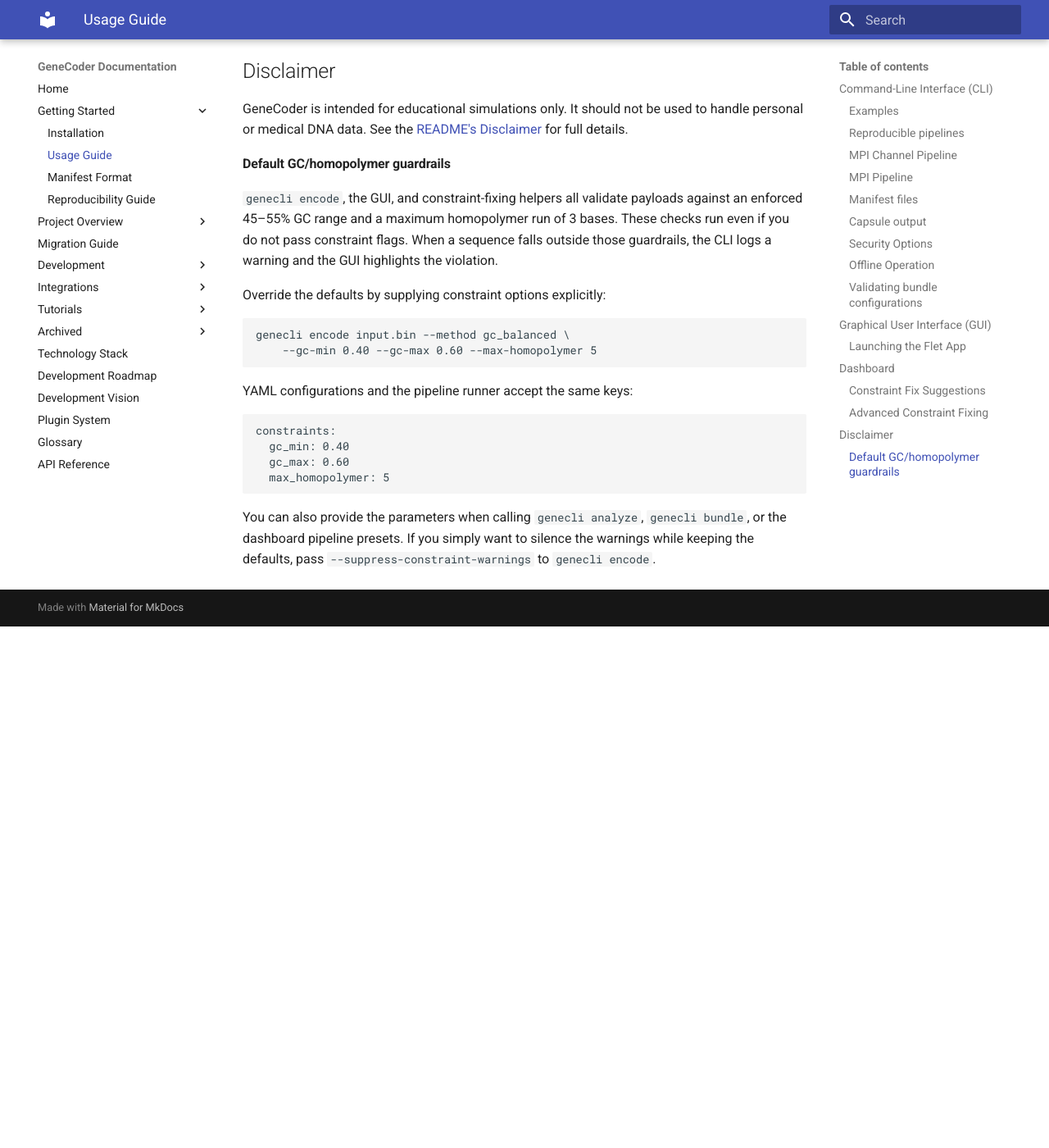
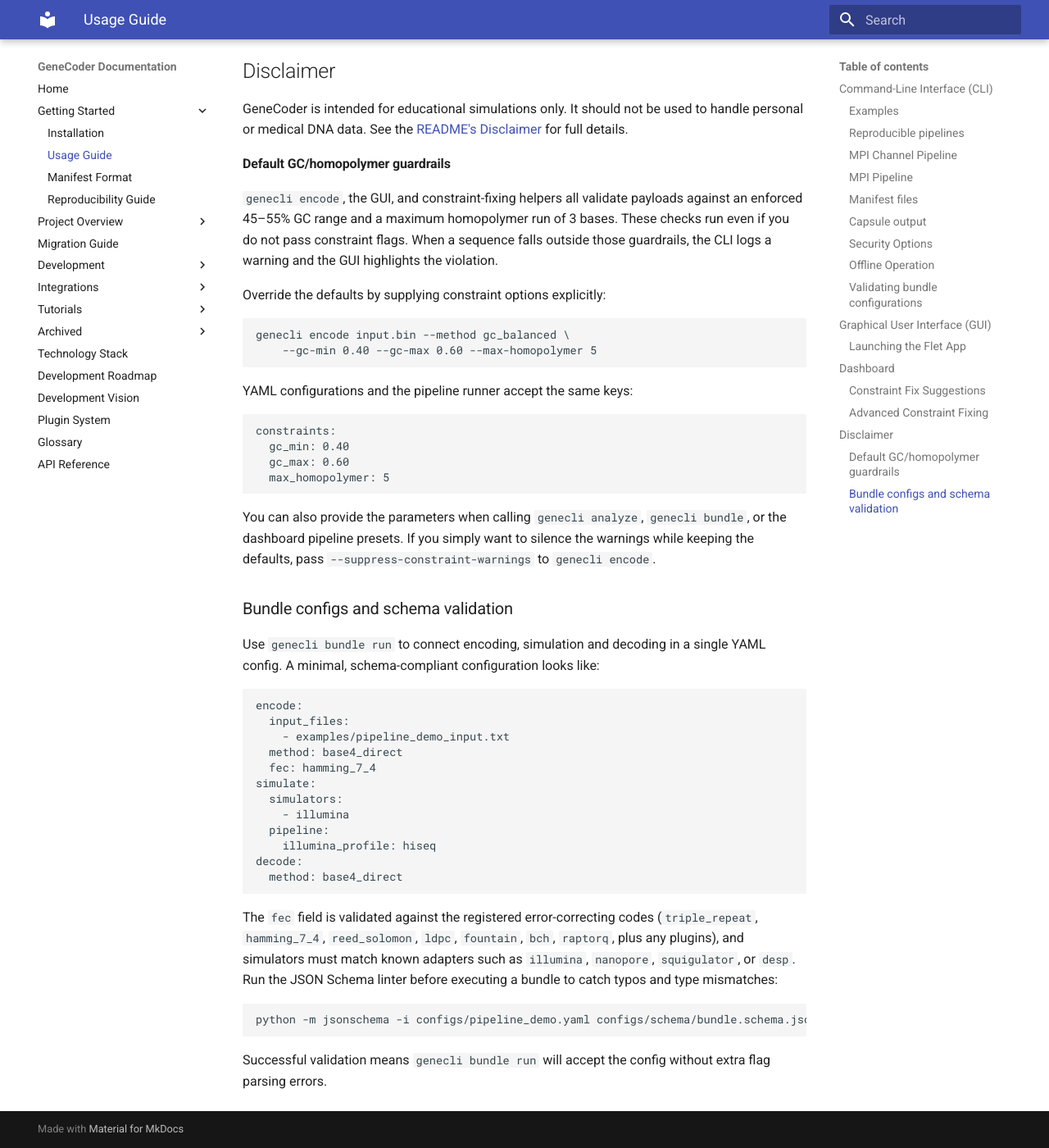
Before and after one commit to d0tTino/GeneCoder, an MkDocs documentation site: the page built from docs/usage.md, in a window 1280 px wide and 1400 px high, scrolled down 14392 px. Shown: the whole window at 82% size. Built offline with MkDocs 1.6.1 and Material for MkDocs 9.7.7, drawn with Linux system fonts in a browser that asks for light colours; before the commit the page ends 15156 px from its top, so only the background shows below that.

Commit message:
Enhance bundle schema validation

````diff
--- a/docs/usage.md
+++ b/docs/usage.md
@@ -766,3 +766,36 @@ You can also provide the parameters when calling `genecli analyze`, `genecli
 bundle`, or the dashboard pipeline presets. If you simply want to silence the
 warnings while keeping the defaults, pass `--suppress-constraint-warnings` to
 `genecli encode`.
+
+### Bundle configs and schema validation
+
+Use `genecli bundle run` to connect encoding, simulation and decoding in a single
+YAML config. A minimal, schema-compliant configuration looks like:
+
+```yaml
+encode:
+  input_files:
+    - examples/pipeline_demo_input.txt
+  method: base4_direct
+  fec: hamming_7_4
+simulate:
+  simulators:
+    - illumina
+  pipeline:
+    illumina_profile: hiseq
+decode:
+  method: base4_direct
+```
+
+The `fec` field is validated against the registered error-correcting codes
+(`triple_repeat`, `hamming_7_4`, `reed_solomon`, `ldpc`, `fountain`, `bch`,
+`raptorq`, plus any plugins), and simulators must match known adapters such as
+`illumina`, `nanopore`, `squigulator`, or `desp`. Run the JSON Schema linter
+before executing a bundle to catch typos and type mismatches:
+
+```bash
+python -m jsonschema -i configs/pipeline_demo.yaml configs/schema/bundle.schema.json
+```
+
+Successful validation means `genecli bundle run` will accept the config without
+extra flag parsing errors.
````
Also changed, not shown: 5 other files.
